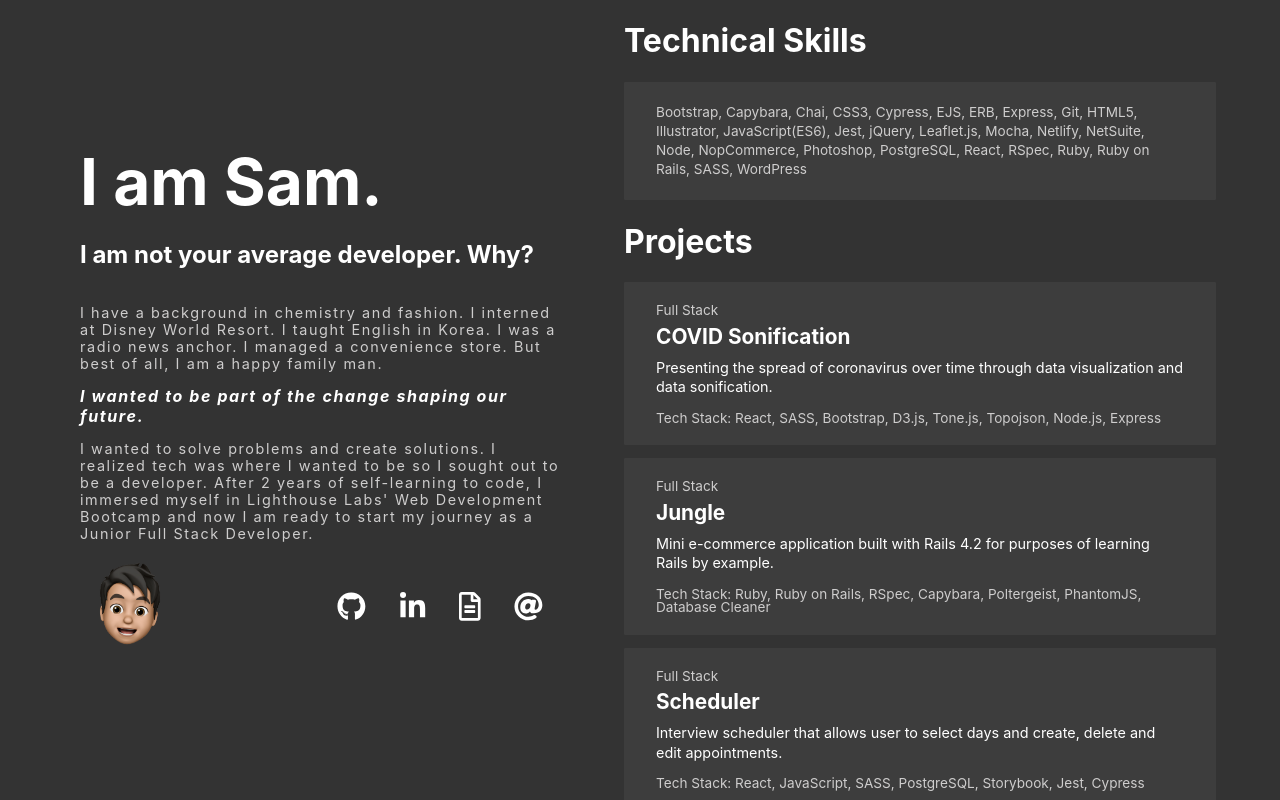
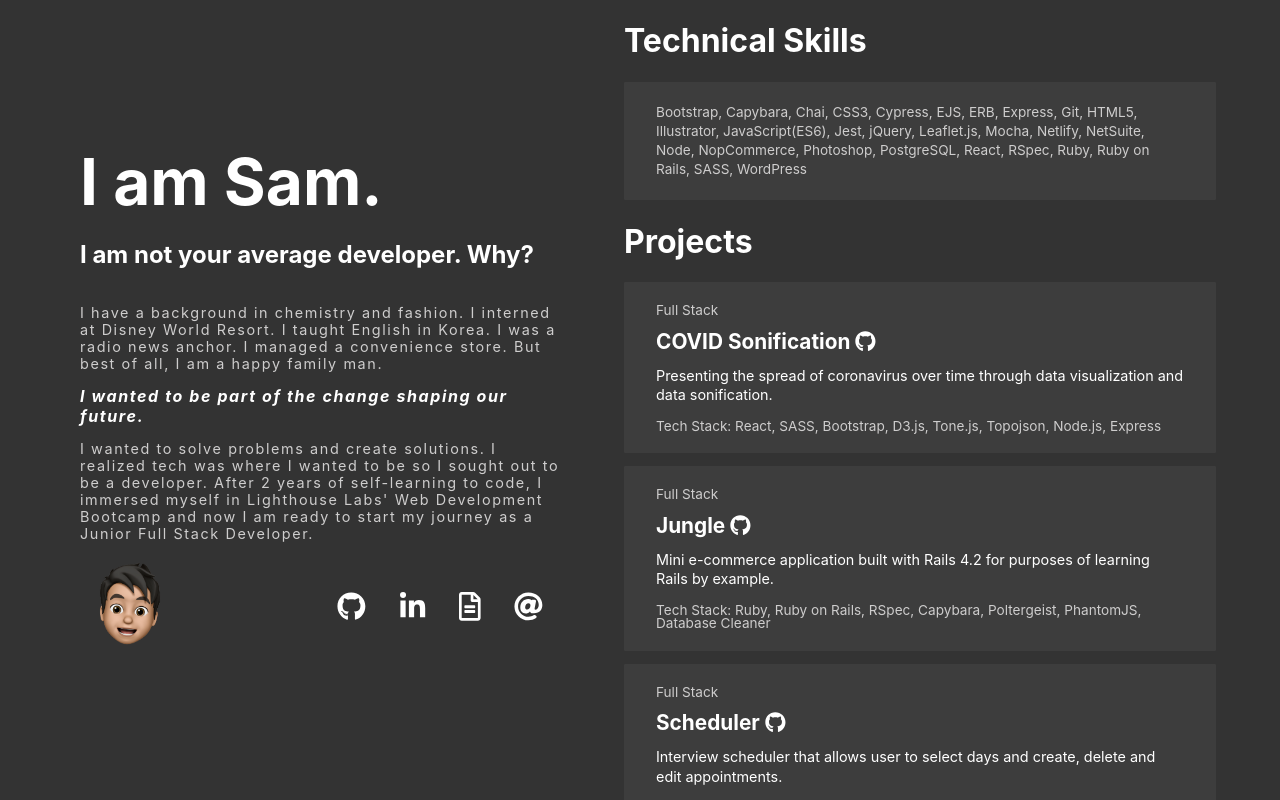
Before and after one commit to super8989/portfolio, a React (Create React App) app: page / in a window 1280 px wide. Built offline with nearby package versions, Linux system fonts and the light colour scheme.

Commit message:
Add github icon to projects

```diff
--- a/src/components/Projects/Project.js
+++ b/src/components/Projects/Project.js
@@ -1,4 +1,6 @@
 import React from 'react';
+import { FontAwesomeIcon } from '@fortawesome/react-fontawesome';
+import { faGithub } from '@fortawesome/free-brands-svg-icons';
 import './Project.scss';
 
 function Project(props) {
@@ -8,7 +10,9 @@ function Project(props) {
 		<a href={url} target='_blank' rel='noopener noreferrer'>
 			<div className='project'>
 				<span>{type}</span>
-				<h1>{title}</h1>
+				<h1>
+					{title} <FontAwesomeIcon icon={faGithub} />
+				</h1>
 				<p>{description}</p>
 				<span>Tech Stack: {stack}</span>
 			</div>
```
